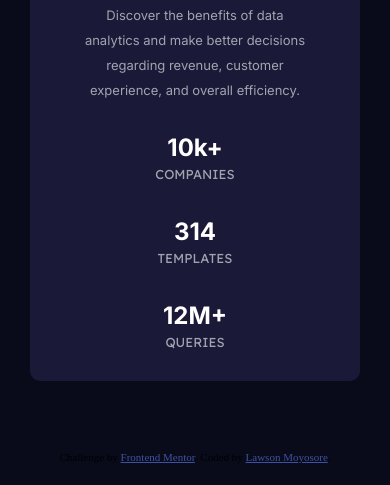
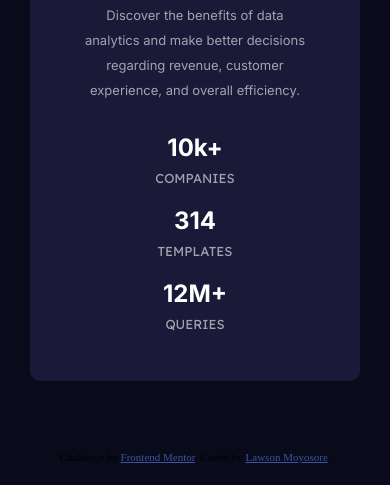
Before and after one commit to Tonyttul/Stats-Preview-Card-Component, a plain HTML site: page index.html in a window 390 px wide. Shown: the part 499-984 px from the top of the page. Drawn offline with Linux system fonts and the light colour scheme.

Commit message:
Add files via upload

```diff
--- a/index.html
+++ b/index.html
@@ -32,16 +32,19 @@
               <h1>Get <span id="in">insights</span> that help<br> your business grow.</h1>
               <p>Discover the benefits of data analytics and make<br> better decisions regarding revenue, customer<br> experience, and overall efficiency.</p>
               <!-- Other Details on Left-Hand Side Card -->
-                <div class="flex">
-                    <h2>10k+
-                      <p><span class="det">companies</span></p>
-                    </h2>
-                    <h2>314
-                      <p><span class="det">templates</span></p>
-                    </h2>
-                    <h2>12M+
-                      <p><span class="det">queries</span></p>
-                    </h2>
+                <div class="grid">
+                  <div class="flex1">
+                    <h2>10k+</h2>
+                    <h6 class="det">companies</h6>
+                  </div>
+                  <div class="flex2">
+                    <h2>314</h2>
+                    <h6 class="det">templates</h6>
+                  </div>
+                  <div class="flex3">
+                    <h2>12M+</h2>
+                    <h6 class="det">queries</h6>
+                  </div>
                 </div>
         </div>
           <!-- Right-Hand Side Card -->
--- a/styles.css
+++ b/styles.css
@@ -62,10 +62,16 @@ body {
     margin-top: 0;
     margin-bottom: 0;
 }
-.flex {
+.grid {
     display: grid;
     grid-template-columns: repeat(3, 0.3fr);
-    /* gap: 30px; */
+}
+.flex1, .flex2, .flex3 {
+    display: flex;
+    flex-direction: column;
+    justify-content: flex-start;
+    align-items: flex-start;
+    gap: 8px;
 }
 .det {
     text-transform: uppercase;
@@ -140,11 +146,21 @@ img {
     .card-2 {
         display: none;
     }
-    .flex {
+    .grid {
         display: flex;
         flex-direction: column;
         justify-content: center;
         margin-bottom: 0;
+        gap: 20px;
+    }
+
+    .flex1,
+    .flex2,
+    .flex3 {
+        display: flex;
+        justify-content: center;
+        align-items: center;
+
     }
     .attribution {
         font-size: 11px;
@@ -219,11 +235,17 @@ img {
         display: none;
     }
 
-    .flex {
+    .grid {
         display: flex;
         flex-direction: column;
         justify-content: center;
         margin-bottom: 0;
+        gap: 20px;
+    }
+    .flex1, .flex2, .flex3 {
+        display: flex;
+        justify-content: center;
+        align-items: center;
     }
     .attribution {
         font-size: 11px;
```
